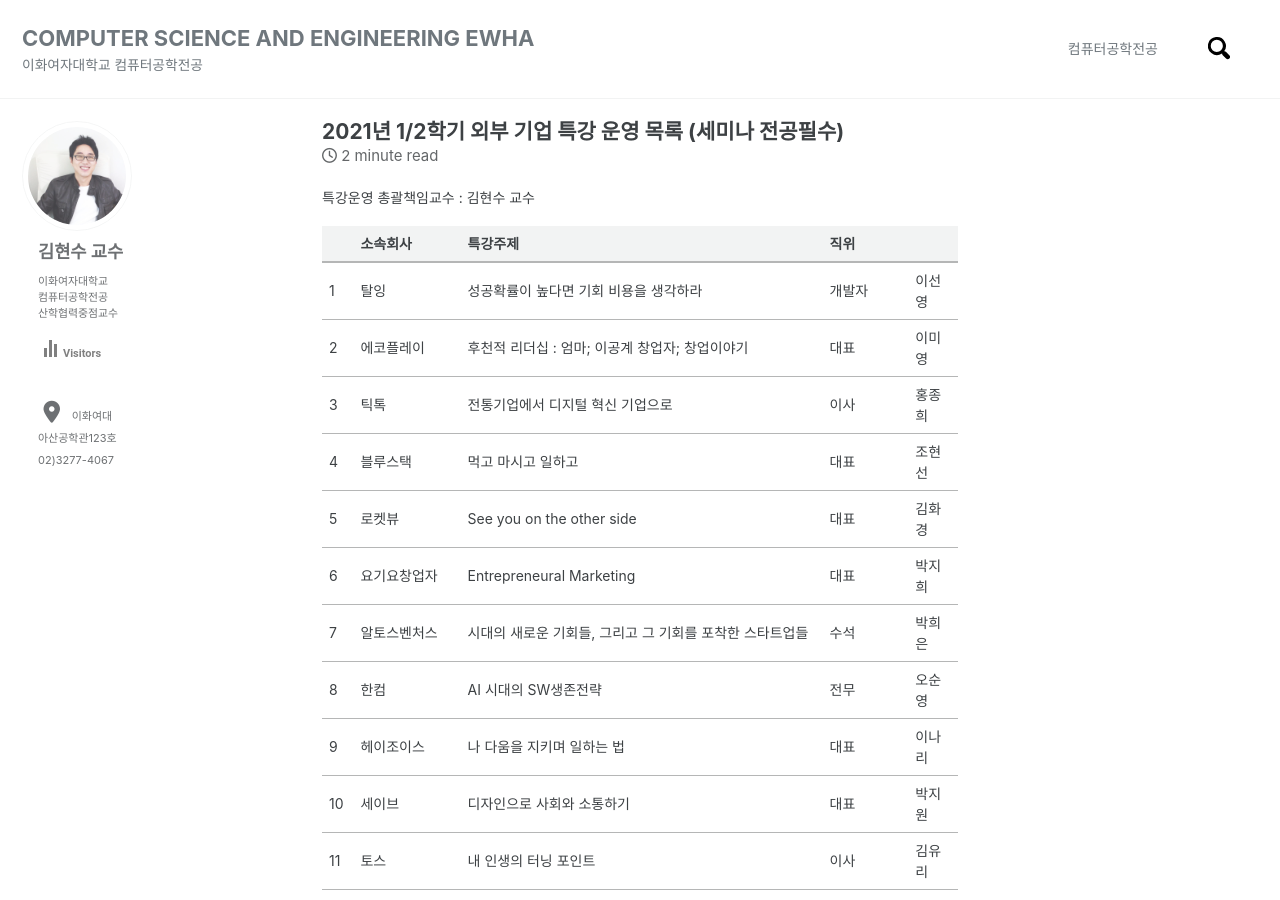
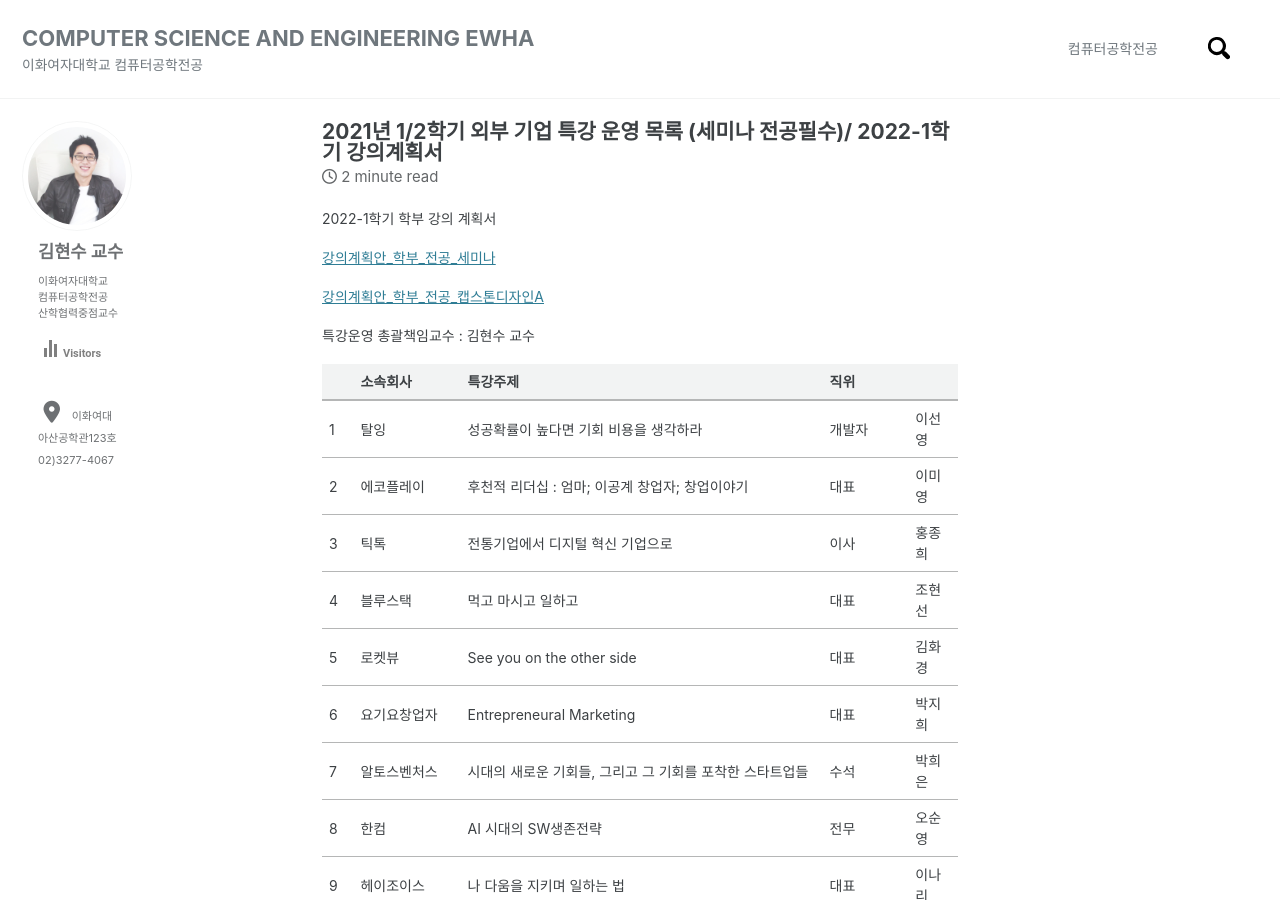
Before and after one commit to faculty-hieonn/faculty-hieonn.github.io, a Jekyll site: the page built from _posts/2022-01-06-eclass.md, in a window 1280 px wide and 900 px high. Built offline with Jekyll 4.4.1, drawn with Linux system fonts in a browser that asks for light colours; cached includes are drawn as plain includes; nearby versions of some CDN libraries.

Commit message:
강의계획서 추가

```diff
--- a/_posts/2022-01-06-eclass.md
+++ b/_posts/2022-01-06-eclass.md
@@ -1,8 +1,15 @@
 ---
-title: "2021년 1/2학기 외부 기업 특강 운영 목록 (세미나 전공필수)"
+title: "2021년 1/2학기 외부 기업 특강 운영 목록 (세미나 전공필수)/ 2022-1학기 강의계획서"
 date: 2022-01-06 09:26:28 -0400
 categories: notice
 ---
+
+2022-1학기 학부 강의 계획서
+
+<a href="https://faculty-hieonn.github.io/files/강의계획안서식(국문) 학부_SW리더십_220329.pdf" target="_blank">강의계획안_학부_전공_세미나</a>
+
+<a href="https://faculty-hieonn.github.io/files/2022-1_강의계획안서식(국문)_학부_캡스톤디자인B_220329.pdf" target="_blank">강의계획안_학부_전공_캡스톤디자인A</a>
+
 
 특강운영 총괄책임교수 : 김현수 교수
 
```
Also changed, not shown: 2 other files.
